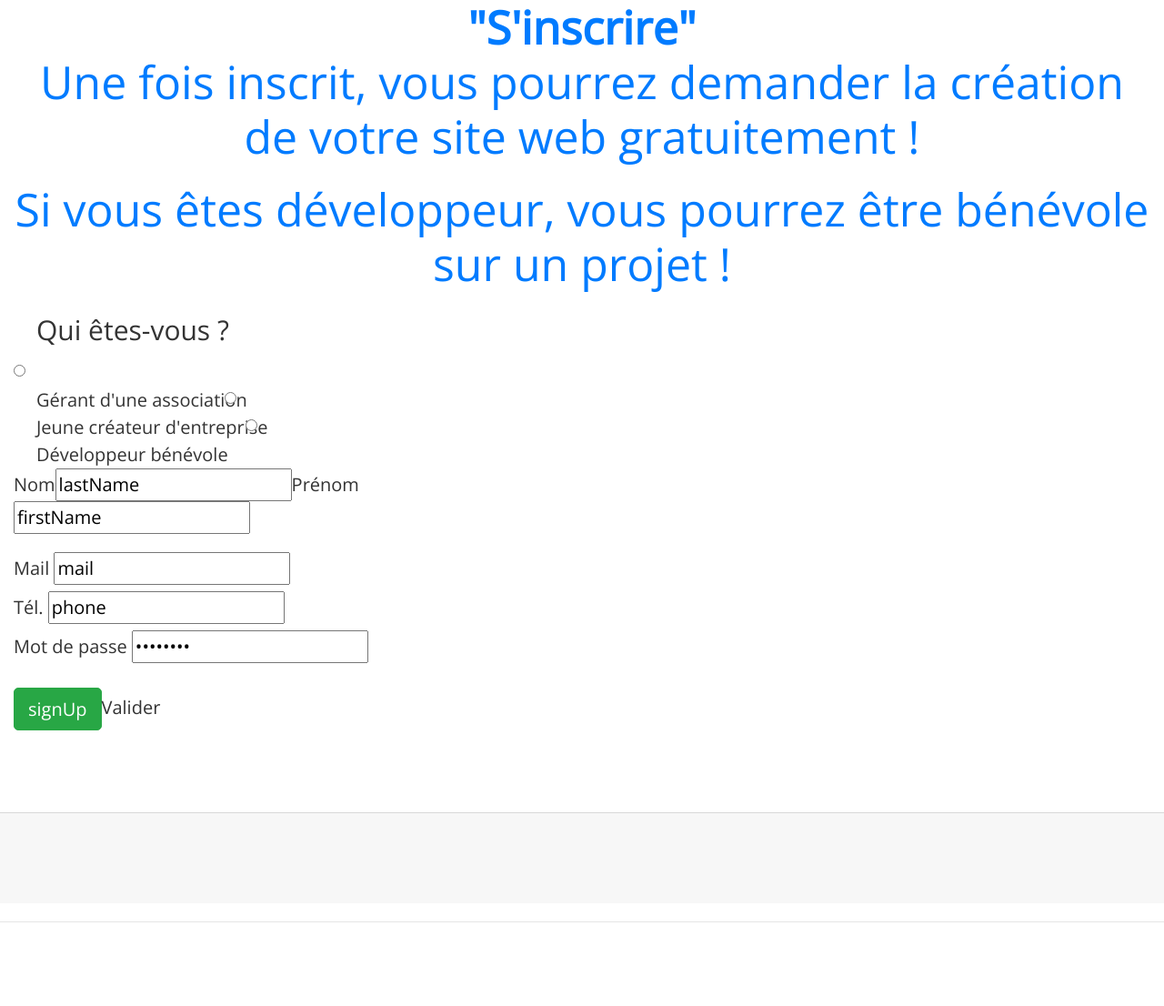
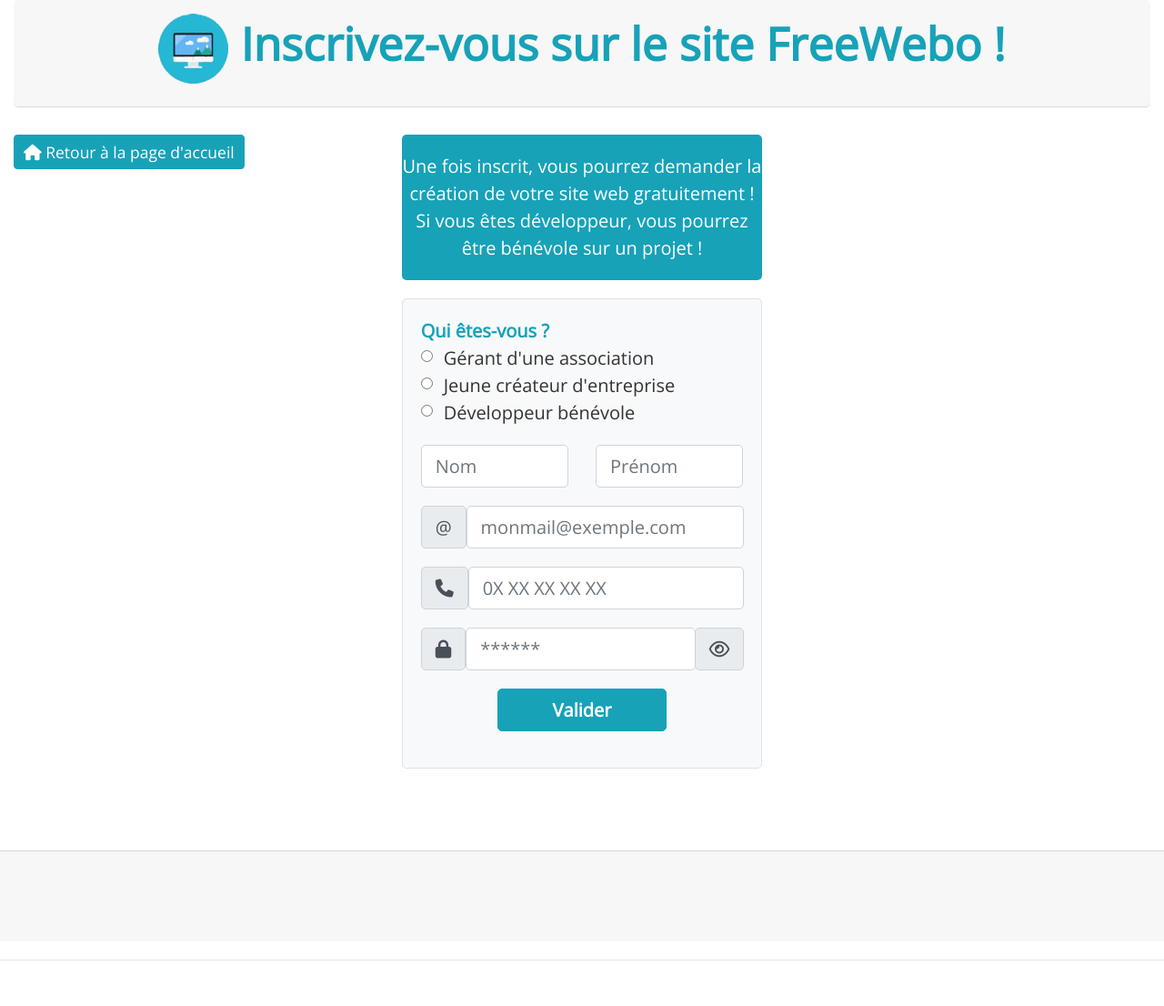
Before and after one commit to AnneDreuille/freewebo, a PHP site: page /view/front/signup.php in a window 1280 px wide. Shown: the whole page at 91% size. Before the commit the page ends 1014 px from the top, so only its background shows below. Run offline with PHP 8.4, Linux system fonts and the light colour scheme; some libraries are stand-ins or nearby versions.

Commit message:
Update signup.php
header, boutons retour, formulaire

```diff
--- a/view/front/signup.php
+++ b/view/front/signup.php
@@ -4,61 +4,96 @@
 <?php ob_start(); ?>
     <div class="container-fluid">
 
-        <h1 class="text-center page-header text-primary"><strong>"S'inscrire"</strong>
-        <!-- <p><img src="public/images/logo.jpg" alt="logo"/></p> -->
-        <p>Une fois inscrit, vous pourrez demander la création de votre site web gratuitement&nbsp;!</p>
-        <p>Si vous êtes développeur, vous pourrez être bénévole sur un projet&nbsp;!</p></h1>
-
-        <!-- bouton Retour à la page d'accueil-->
-        <!-- <a class="btn btn-lg btn-info" href="index.php" role="button"><span class="glyphicon glyphicon-circle-arrow-left"></span> Retour à la page d'accueil</a><br/><br/> -->
-
+        <header class="card-header rounded">
+            <h1 class="text-center page-header text-info"><img src="/freewebo/public/images/logo.png" alt="logo"/><strong> Inscrivez-vous sur le site FreeWebo&nbsp;!</strong>
+            </h1>
+        </header><br/>
 
         <div class="row">
-            <div class="col-xs-12 col-md-6">
+            <div class="col-md-4">
+                <!-- bouton Retour à la page d'accueil-->
+                <a class="btn btn-lg btn-info btn-sm" href="/freewebo/view/front/homepage.php" role="button"><span class="fas fa-home"></span> Retour à la page d'accueil</a>
+            </div>
 
+            <div class="col-md-4">
+                <p class="text-center bg-info rounded text-white py-3">Une fois inscrit, vous pourrez demander la création de votre site web gratuitement&nbsp;!<br/>Si vous êtes développeur, vous pourrez être bénévole sur un projet&nbsp;!</p>
+            </div>
+            <div class="col-md-4"></div>
+        </div>
+
+        <div class="row">
+            <div class="col-md-4"></div>
+            <div class="col-md-4">
                 <!-- afficher le formulaire d'INSCRIPTION à remplir -->
-                <form action="action=index.php?action=signUp" method="post">
-                    <fieldset class="form-check">
-                        <legend>Qui êtes-vous&nbsp;?</legend>
+                <form action="action=index.php?action=signUp" method="post" class="border px-3 py-3 bg-light rounded">
+                    <div>
+                        <p class="mb-0 text-info font-weight-bold">Qui êtes-vous&nbsp;?</p>
+                        <div class="form-check">
+                            <input type="radio" id="radio1" name="radio" value="client" class="form-check-input" />
+                            <label for="radio1" class="form-check-label">Gérant d'une association</label>
+                        </div>
+                        <div class="form-check">
+                            <input type="radio" id="radio2" name="radio" value="client" class="form-check-input" />
+                            <label for="radio2" class="form-check-label">Jeune créateur d'entreprise</label>
+                        </div>
+                        <div class="form-check">
+                            <input type="radio" id="radio3" name="radio" value="dev" class="form-check-input" />
+                            <label for="radio3" class="form-check-label">Développeur bénévole</label>
+                        </div>
+                    </div>
 
-                        <input type="radio" id="client1" name="userType" value="client" class="form-check-input" /><br/>
-                        <label for="client1" class="form-check-label">Gérant d'une association</label>
+                    <div class="form-group row mt-3">
+                        <div class="col">
+                            <input type="text" name="lastName" id="lastName" placeholder="Nom" required class="form-control"/>
+                        </div>
+                        <div class="col">
+                            <input type="text" name="firstName" id="firstName" placeholder="Prénom" required class="form-control"/>
+                        </div>
+                    </div>
 
-                        <input type="radio" id="client2" name="userType" value="client" class="form-check-input" /><br/>
-                        <label for="client2" class="form-check-label">Jeune créateur d'entreprise</label>
+                    <div class="form-group row">
+                        <div class="col">
+                            <div class="input-group-prepend">
+                                <span class="input-group-text" aria-label="arobase">@</span>
+                                <input type="email" name="email" id="mail" placeholder="monmail@exemple.com" required class="form-control"/>
+                            </div>
+                        </div>
+                    </div>
 
-                        <input type="radio" id="dev" name="userType" value="dev" class="form-check-input" /><br/>
-                        <label for="dev" class="form-check-label">Développeur bénévole</label>
-                    </fieldset>
+                    <div class="form-group row">
+                        <div class="col">
+                            <div class="input-group-prepend">
+                                <span class="input-group-text" aria-label="tel"><span class="fas fa-phone"></span></span>
+                                <input type="tel" name="tel" id="phone" placeholder="0X XX XX XX XX" class="form-control" />
+                            </div>
+                        </div>
+                    </div>
 
-                    <fieldset class="form-group form-inline">
-                        <label for="lastName">Nom</label>
-                        <input type="text" name="lastName" id="lastName" value="lastName" required/><br/>
+                    <div class="form-group row">
+                        <div class="col">
+                            <div class="input-group-prepend">
+                                <span class="input-group-text" aria-label="password"><span class="fas fa-lock"></span></span>
+                                <input type="password" name="password" id="password" placeholder="******" required class="form-control"/>
+                                <div class="input-group-append">
+                                    <span class="input-group-text"><span class="far fa-eye"></span></span>
+                                </div>
+                            </div>
+                        </div>
+                    </div>
 
-                        <label for="firstName">Prénom</label>
-                        <input type="text" name="firstName" id="firstName" value="firstName" required/><br/>
-                    </fieldset>
-
-                    <fieldset class="form-group">
-                        <label for="email">Mail</label>
-                        <input type="email" name="email" value="mail" placeholder="monmail@exemple.com" required/><br/>
-
-                        <label for="tel">Tél.</label>
-                        <input type="tel" name="tel" value="phone" placeholder="0x xx xx xx xx" /><br/>
-
-                        <label for="password">Mot de passe</label>
-                        <input type="password" name="password" value="password" required/><br/>
-                    </fieldset>
-
-                    <input type="submit" value="signUp" id="submit" class="btn btn-success" >Valider<br/>
+                    <div class="form-group row">
+                        <div class="col text-center">
+                            <input type="submit" value="Valider" id="submit" class="btn btn-info font-weight-bold px-5" />
+                        </div>
+                    </div>
                 </form>
-
             </div>
+            <div class="col-md-4"></div>
         </div><br/>
 
     <!-- Bouton back to the top -->
-    <!-- <a href="#" class="fixed-action-btn smooth-scroll btn-floating btn-lg btn-primary pull-right"><span class="glyphicon glyphicon-arrow-up"></span></a> -->
-
+   <!--  <a href="#" class="fixed-action-btn smooth-scroll btn-floating btn-lg btn-primary pull-right"><span class="glyphicon glyphicon-arrow-up"></span></a>
+ -->
     </div><br/><br/> <!-- fin container -->
 
     <!-- bouton Retour à la page d'accueil-->
```
